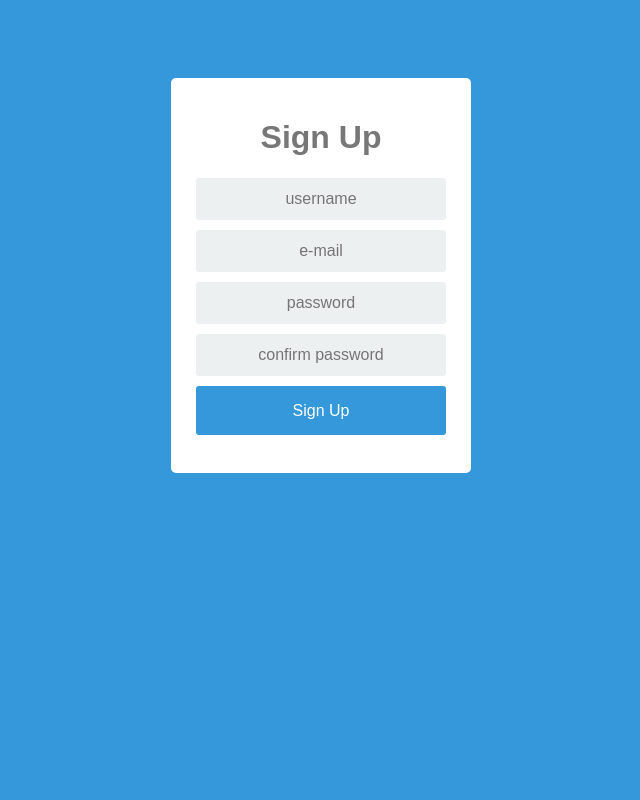
After one commit to DavidShelbs/Database-Final, a Flask app: page /signup in a window 1280 px wide. The commit adds this page. Shown: the whole page, without its empty margins (319-959 px from the left). Run offline with Flask 2, Linux system fonts and the light colour scheme.

Commit message:
Working signup and login

```diff
--- a/app.py
+++ b/app.py
@@ -4,6 +4,8 @@ from imdb import IMDb
 from flask import Flask, flash, redirect, render_template, request, session, abort
 import tmdbsimple as tmdb
 import json
+import os
+import sqlite3
 tmdb.API_KEY = '3aac901eabe71551bd666ed711135477'
 
 app = Flask(__name__)
@@ -14,46 +16,80 @@ data['movie'] = []
 
 @app.route('/')
 def home():
-    print("/")
-    return flask.render_template('index.html')
-
-@app.route('/index.html')
-def index():
-    print("/index.html")
-    return flask.render_template('index.html')
+    if not session.get('logged_in'):
+        return render_template('login.html')
+    else:
+        return flask.render_template('index.html')
 
 @app.route('/search', methods=['GET', 'POST'])
 def search():
-    # if request.method == 'POST':
-    print("/search")
-    data['movie'].clear()
+    if request.method == 'POST':
+        if not session.get('logged_in'):
+            return render_template('login.html')
+        else:
+            data['movie'].clear()
 
-    search_query = request.form['search']
+            search_query = request.form['search_bar']
 
-    search = tmdb.Search()
-    response = search.movie(query=search_query)
-    i = 0
-    for s in search.results:
-        # if i < 4:
-            data['movie'].append({
-                'title': s['title'],
-                'overview': s['overview'],
-                'poster_path': s['poster_path'],
-                'release_date': s['release_date']
-            })
-            # i = i + 1
+            search = tmdb.Search()
+            response = search.movie(query=search_query)
+            i = 0
+            for s in search.results:
+                data['movie'].append({
+                    'title': s['title'],
+                    'overview': s['overview'],
+                    'poster_path': s['poster_path'],
+                    'release_date': s['release_date']
+                })
 
-    with open('static/movies.json', 'w') as outfile:
-        json.dump(data, outfile)
-    print("hi")
-    return flask.render_template('index.html')
+            with open('static/movies.json', 'w') as outfile:
+                json.dump(data, outfile)
+            return flask.render_template('index.html')
+    else:
+        if not session.get('logged_in'):
+            return render_template('login.html')
+        else:
+            return flask.render_template('index.html')
+
+
+@app.route('/login', methods=['POST'])
+def login():
+    db = sqlite3.connect('webserver.db')
+    cursor = db.execute("SELECT u_password FROM USERS WHERE u_name = ?", (request.form['username'],))
+    password = ''
+    for row in cursor:
+        password = row[0]
+    if password == '':
+        db.close()
+        return home()
+    if request.form['password'] == password:
+        session['logged_in'] = True
+        db.close()
+    return home()
+
+@app.route('/signup', methods=['GET', 'POST'])
+def signup():
+    if request.method == 'POST':
+        if request.form['confirmpassword'] == request.form['password'] and request.form['username'] != '' and request.form['e-mail'] != '' and request.form['password'] != '':
+            session['logged_in'] = True
+            db = sqlite3.connect('webserver.db')
+            username = ''
+            cursor = db.execute("SELECT u_name FROM USERS WHERE u_name = ?", (request.form['username'],))
+            for row in cursor:
+                username = row[0]
+            if username != '':
+                db.close()
+                return render_template('signup.html')
+            else:
+                db.execute("INSERT INTO USERS (u_name, u_email, u_password) VALUES (?, ?, ?)", (request.form['username'], request.form['e-mail'], request.form['password']));
+                db.commit()
+                db.close()
+                return render_template('index.html')
+    return render_template('signup.html')
+
 
 @app.after_request
 def add_header(r):
-    """
-    Add headers to both force latest IE rendering engine or Chrome Frame,
-    and also to cache the rendered page for 10 minutes.
-    """
     r.headers["Cache-Control"] = "no-cache, no-store, must-revalidate"
     r.headers["Pragma"] = "no-cache"
     r.headers["Expires"] = "0"
@@ -61,5 +97,15 @@ def add_header(r):
     return r
 
 if __name__ == '__main__':
+    db = sqlite3.connect('webserver.db')
+    db.execute('''CREATE TABLE IF NOT EXISTS USERS
+    (
+        u_id        INTEGER     PRIMARY KEY,
+        u_name      TEXT    NOT NULL,
+        u_email     TEXT    NOT NULL,
+        u_password  TEXT    NOT NULL
+    );''')
+    db.close()
+    app.secret_key = os.urandom(12)
     app.run(host='0.0.0.0', port='80', debug='false')
     # app.run(host='192.168.0.16', port='80', debug='false')
--- /dev/null
+++ b/static/layout/styles/stylesheet.css
@@ -0,0 +1,82 @@
+* {
+box-sizing: border-box;
+}
+
+*:focus {
+	outline: none;
+}
+body {
+font-family: Arial;
+background-color: #3498DB;
+padding: 50px;
+}
+.login {
+margin: 20px auto;
+width: 300px;
+}
+.signup {
+margin: 20px auto;
+width: 300px;
+}
+.login-screen {
+background-color: #FFF;
+padding: 20px;
+border-radius: 5px
+}
+
+.app-title {
+text-align: center;
+color: #777;
+}
+
+.login-form {
+text-align: center;
+}
+.control-group {
+margin-bottom: 10px;
+}
+
+input {
+text-align: center;
+background-color: #ECF0F1;
+border: 2px solid transparent;
+border-radius: 3px;
+font-size: 16px;
+font-weight: 200;
+padding: 10px 0;
+width: 250px;
+transition: border .5s;
+}
+
+input:focus {
+border: 2px solid #3498DB;
+box-shadow: none;
+}
+
+.btn {
+  border: 2px solid transparent;
+  background: #3498DB;
+  color: #ffffff;
+  font-size: 16px;
+  line-height: 25px;
+  padding: 10px 0;
+  text-decoration: none;
+  text-shadow: none;
+  border-radius: 3px;
+  box-shadow: none;
+  transition: 0.25s;
+  display: block;
+  width: 250px;
+  margin: 0 auto;
+}
+
+.btn:hover {
+  background-color: #2980B9;
+}
+
+.login-link {
+  font-size: 12px;
+  color: #444;
+  display: block;
+	margin-top: 12px;
+}
--- a/templates/index.html
+++ b/templates/index.html
@@ -23,7 +23,7 @@
               <form class="group" method="post" action="search">
                 <fieldset>
                   <legend>Search:</legend>
-                  <input type="text" value="" placeholder="Search Here&hellip;" name="search">
+                  <input type="text" value="" placeholder="Search Here&hellip;" name="search_bar">
                   <button class="fa fa-sign-in" type="submit" title="Submit"><em>Submit</em></button>
                 </fieldset>
               </form>
--- /dev/null
+++ b/templates/signup.html
@@ -0,0 +1,36 @@
+<link rel="stylesheet" href="/static/layout/styles/stylesheet.css" type="text/css">
+<link rel="shortcut icon" type="image/png" href="https://orig00.deviantart.net/b4d7/f/2016/244/9/1/jj_project__bounce___byvenus_by_venustygg-dag2cp2.png"/>
+<form action="/signup" method="POST">
+	<div class="signup">
+		<div class="login-screen">
+			<div class="app-title">
+				<h1>Sign Up</h1>
+			</div>
+
+			<div class="login-form">
+				<div class="control-group">
+				<input type="text" class="login-field" value="" placeholder="username" name="username">
+				<label class="login-field-icon fui-user" for="login-name"></label>
+				</div>
+
+				<div class="control-group">
+				<input type="text" class="login-field" value="" placeholder="e-mail" name="e-mail">
+				<label class="login-field-icon fui-user" for="login-email"></label>
+				</div>
+
+				<div class="control-group">
+				<input type="password" class="login-field" value="" placeholder="password" name="password">
+				<label class="login-field-icon fui-lock" for="login-pass"></label>
+				</div>
+
+				<div class="control-group">
+				<input type="password" class="login-field" value="" placeholder="confirm password" name="confirmpassword">
+				<label class="login-field-icon fui-lock" for="login-pass"></label>
+				</div>
+
+                <input type="submit" value="Sign Up" class="btn btn-primary btn-large btn-block" >
+			    <br>
+			</div>
+		</div>
+	</div>
+</form>
```
Also changed, not shown: static/movies.json (+1 -1 lines), templates/login.html (added, +37 -0 lines), webserver.db (added).
